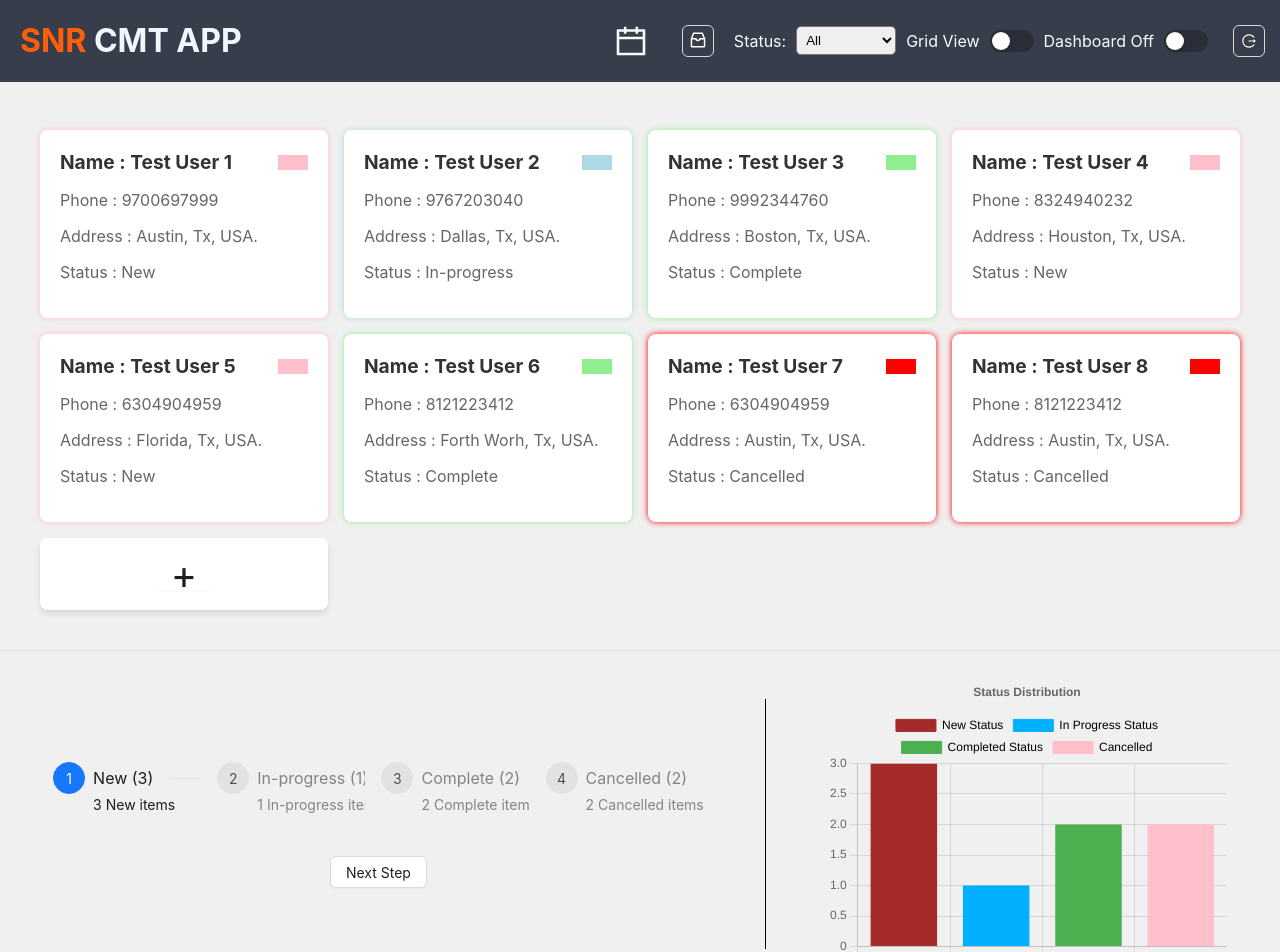
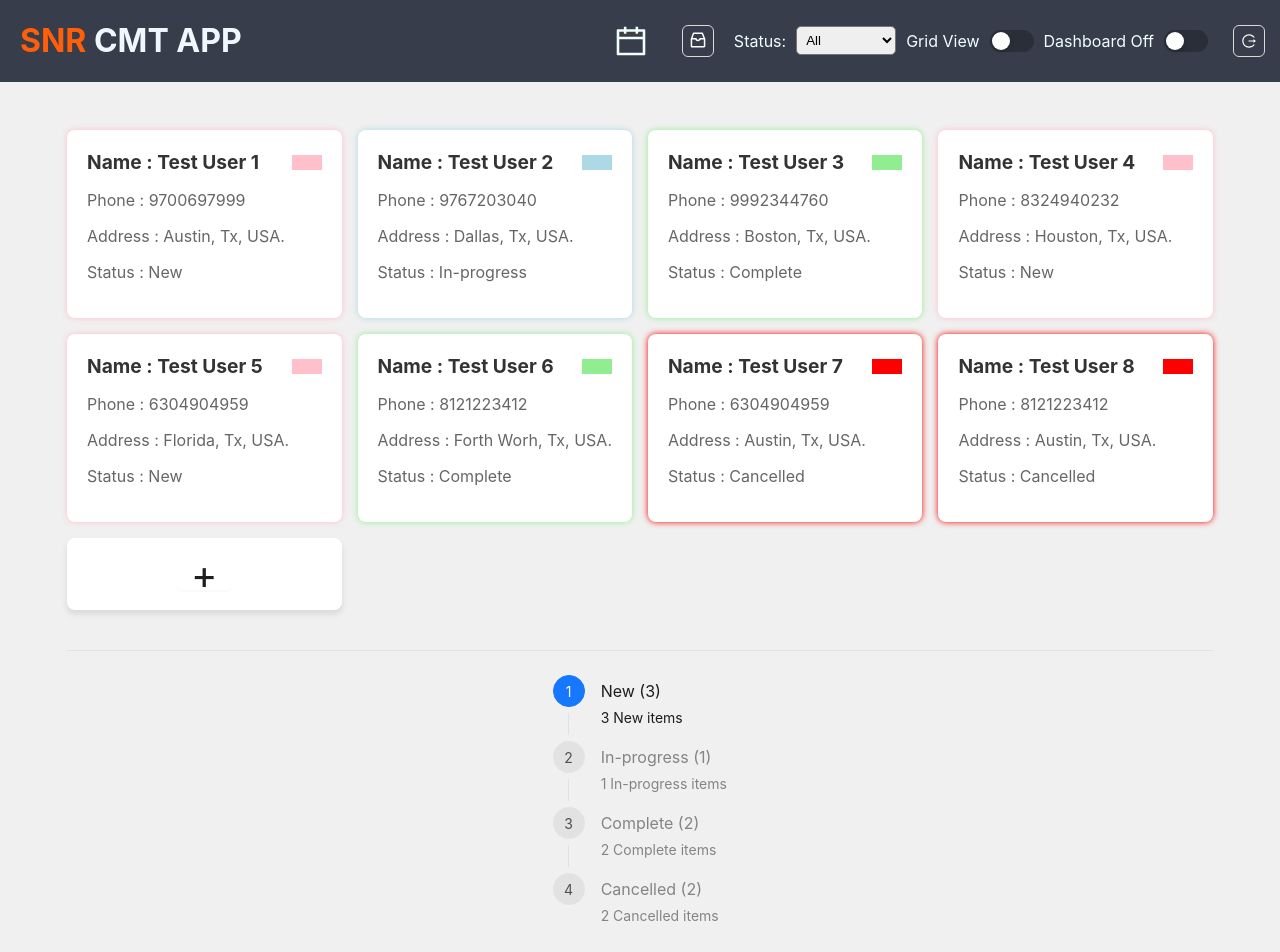
Before and after one commit to snrtrunksoft/snr-css-cmt_app, a React (Create React App) app: page / in a window 1280 px wide. Shown: the top 952 px of the page. Built offline with nearby package versions, Linux system fonts and the light colour scheme.

Commit message:
CalendarPage - updated the commentBox and some alignments

```diff
--- a/src/AddNewNameCard.js
+++ b/src/AddNewNameCard.js
@@ -7,6 +7,7 @@ const AddNewNameCard = ({
     data,
     setNewRecordName,
     setNewRecordPhone,
+    setNewRecordAge,
     setNewRecordAddress,
     setNewRecordStatus,
     newRecordStatus,
@@ -20,6 +21,7 @@ const AddNewNameCard = ({
         reset();
         setNewRecordName("");
         setNewRecordPhone("");
+        setNewRecordAge("")
         setNewRecordAddress("");
         setNewRecordStatus("New");
     };
@@ -66,6 +68,17 @@ const AddNewNameCard = ({
                 </Row>
                 <Row>
                     <Col>
+                        <h2>Age : </h2>
+                    </Col>
+                    <Col>
+                        <h2><input
+                            type="number" {...register("Age")}
+                            onChange={(e) => {setNewRecordAge(e.target.value)}}
+                        /></h2>
+                    </Col>
+                </Row>
+                <Row>
+                    <Col>
                         <h2>Address : </h2>
                     </Col>
                     <Col>
--- a/src/App.css
+++ b/src/App.css
@@ -25,6 +25,6 @@
 }
 
 .table{
-  width: 40%;
+  width: 100%;
   padding-top: 30px;
 }
--- a/src/App.js
+++ b/src/App.js
@@ -5,6 +5,7 @@ import Header from './Header';
 import Footer from './Footer';
 import AddNewNameCard from './AddNewNameCard';
 import { Button, Col, Divider, Modal, Row, Steps, Table, } from "antd";
+import CalendarPage from "./CalendarPage";
 import { Bar, Pie } from 'react-chartjs-2';
 import { Chart as ChartJS, CategoryScale, LinearScale, BarElement, Title, Tooltip, Legend, ArcElement } from 'chart.js';
 
@@ -14,14 +15,16 @@ ChartJS.register(CategoryScale, LinearScale, BarElement, Title, Tooltip, Legend,
 function App() {
 
   const [ isAddNewNameCardModalOpen, setIsAddNewNameCardModalOpen ] = useState(false);
-  const [current, setCurrent] = useState(0);
+  const [ current, setCurrent ] = useState(0);
   const [ dataView, setDataView ] = useState("grid");
   const [ newRecordName, setNewRecordName ] = useState('');
   const [ newRecordPhone, setNewRecordPhone ] = useState('');
+  const [ newRecordAge, setNewRecordAge ] = useState('');
   const [ newRecordAddress, setNewRecordAddress ] = useState('');
   const [ newRecordStatus, setNewRecordStatus ] = useState("New");
   const [ statusSelection, setStatusSelection ] = useState("All");
   const [ hideDashboard, setHideDashboard ] = useState(false);
+  const [ openCalendarPage, setOpenCalendarPage ] = useState(false);
 
   const [ data, setData]  = useState([
       { id: 1, Name: "Test User 1", Phone:"9700697999", Age:20, Address: {
@@ -31,7 +34,12 @@ function App() {
         city: 'Austin',
         state: 'Tx',
         Country: 'USA',
-      }, Status: "New",Comments:["hii1","Hello"] },
+      },
+        Status: "New",
+        Comments:[
+          {commentId:'1231',commentMessage:'hii',author:'Sandy'},
+          {commentId:'1232',commentMessage:'hello',author:'Sandy_2'},
+        ]},
       { id: 2, Name: "Test User 2", Phone:"9767203040", Age:24, Address: {
         street1: 'test address st2',
         stree2: 'test address st2',
@@ -39,7 +47,11 @@ function App() {
         city: 'Dallas',
         state: 'Tx',
         Country: 'USA',
-      }, Status: "In-progress",Comments:["hii2"] },
+      },
+        Status: "In-progress",
+        Comments:[
+           {commentId:'1331',commentMessage:'hii2',author:''},
+        ]},
       { id: 3, Name: "Test User 3", Phone:"9992344760", Age:14, Address: {
         street1: 'test address st3',
         stree2: 'test address st3',
@@ -47,7 +59,10 @@ function App() {
         city: 'Boston',
         state: 'Tx',
         Country: 'USA',
-      }, Status: "Complete",Comments:["hii3"] },
+      }, Status: "Complete",
+        Comments:[
+          {commentId:'1431',commentMessage:'hii3',author:''},
+        ]},
       { id: 4, Name: "Test User 4", Phone:"8324940232", Age:25, Address: {
         street1: 'test address st4',
         stree2: 'test address st4',
@@ -55,7 +70,10 @@ function App() {
         city: 'Houston',
         state: 'Tx',
         Country: 'USA',
-      }, Status: "New",Comments:["hii4"] },
+      }, Status: "New",
+      Comments:[
+        {commentId:'1531',commentMessage:'hii4',author:''},
+      ]},
       { id: 5, Name: "Test User 5", Phone:"6304904959", Age:28, Address: {
         street1: 'test address st5',
         stree2: 'test address st5',
@@ -63,7 +81,9 @@ function App() {
         city: 'Florida',
         state: 'Tx',
         Country: 'USA',
-      }, Status: "New",Comments:["hii5"] },
+      }, Status: "New",Comments:[
+        {commentId:'1631',commentMessage:'hii5',author:''},
+        ]},
       { id: 6, Name: "Test User 6", Phone:"8121223412", Age:35, Address: {
         street1: 'test address st6',
         stree2: 'test address st6',
@@ -71,7 +91,9 @@ function App() {
         city: 'Forth Worh',
         state: 'Tx',
         Country: 'USA',
-      }, Status: "Complete",Comments:["hii6"] },
+      }, Status: "Complete",Comments:[
+        {commentId:'1731',commentMessage:'hii6',author:''},
+        ]},
       {id: 7, Name: "Test User 7", Phone:"6304904959", Age:28, Address: {
         street1: 'test address st1',
         stree2: 'test address st1',
@@ -79,7 +101,9 @@ function App() {
         city: 'Austin',
         state: 'Tx',
         Country: 'USA',
-      }, Status: "Cancelled",Comments:["hii5"] },
+      }, Status: "Cancelled",Comments:[
+        {commentId:'1831',commentMessage:'hii7',author:''},
+        ]},
       { id: 8, Name: "Test User 8", Phone:"8121223412", Age:35, Address: {
         street1: 'test address st1',
         stree2: 'test address st1',
@@ -87,13 +111,16 @@ function App() {
         city: 'Austin',
         state: 'Tx',
         Country: 'USA',
-      }, Status: "Cancelled",Comments:["hii6"] }
+      }, Status: "Cancelled",Comments:[
+        {commentId:'1931',commentMessage:'hii8',author:''},
+      ]},
   ]);
 
   const [ duplicateData, setDuplicateData ] = useState(data);
   const [ commentBox, setCommentBox ] = useState([]);
 
   console.log("comment Box:",commentBox);
+  console.log("data:",duplicateData);
 
   useEffect(()=>{
     setDuplicateData(data);
@@ -188,8 +215,28 @@ function App() {
     },
     {
       title:'Address',
-      dataIndex:'Address',
+      dataIndex:"Address",
       key:'Address',
+      render: (address) => {
+        return (
+          <div
+            style={{
+              maxHeight: '60px', // Limit the height
+              overflow: 'hidden', // Hide overflow content
+              textOverflow: 'ellipsis', // Optional: show ellipsis if text overflows
+              display: 'inline-block', // Ensure it behaves like a block element
+              whiteSpace:'nowrap'
+            }}
+          >
+            {Object.keys(address).map((key, index) => (
+              <div key={index}>
+                {address[key]}
+              </div>
+            ))}
+          </div>
+        );
+      },
+
     },
     {
       title:'Status',
@@ -204,8 +251,10 @@ function App() {
     id: parseInt(data[data.length - 1]['id']) + 1,
     Name: newRecordName,
     Phone: newRecordPhone,
+    Age: newRecordAge,
     Address: newRecordAddress,
-    Status: newRecordStatus
+    Status: newRecordStatus,
+    Comments:[],
   }
   const handleAddNewNameCard = () =>{
     setData(prevData => [...prevData, newRecord]);
@@ -239,7 +288,7 @@ function App() {
   );
 
   return (
-    <div className="app">
+    <div className='app'>
         <Header
           dropDownList={dropDownList}
           dataView={dataView}
@@ -247,8 +296,11 @@ function App() {
           setHideDashboard={setHideDashboard}
           hideDashboard={hideDashboard}
           commentBox={commentBox}
+          openCalendarPage={openCalendarPage}
+          setOpenCalendarPage={setOpenCalendarPage}
           />
-
+      {!openCalendarPage ? (
+        <div>
           {dataView === "table" ? (
             <div className='table'>
               <Table
@@ -299,22 +351,21 @@ function App() {
           <Divider type='horizontal'/>
           <div style={{width:"100%"}} hidden={hideDashboard}>
             <Row className='graph'>
-          <Col>
+              <Col >
                 {/* <Pie data={graphData} options={options}></Pie> */}
                 <Steps
                   width="100%"
                   current={current}
                   items={stepsData}
+                  onChange={(e)=>setCurrent(e)}
+                  direction='vertical'
                 />
-            <center>
-              <Button style={{marginTop:'40px'}} onClick={() => setCurrent((prev) => (prev + 1) % stepsData.length)}>
-                Next Step
-              </Button>
-            </center>
               </Col>
+            </Row>
              <Col>
-            <Divider type='vertical' style={{height:250,backgroundColor:'black'}}></Divider>
+                <Divider type='horizontal' ></Divider>
               </Col>
+            <Row className='graph'>
               <Col>
                 <Bar data={graphData} options={options} height="300px" width="400px"  ></Bar>
               </Col>
@@ -330,6 +381,7 @@ function App() {
               data={data}
               setNewRecordName={setNewRecordName}
               setNewRecordPhone={setNewRecordPhone}
+              setNewRecordAge={setNewRecordAge}
               setNewRecordAddress={setNewRecordAddress}
               setNewRecordStatus={setNewRecordStatus}
               newRecordStatus={newRecordStatus}
@@ -337,6 +389,11 @@ function App() {
               handleAddNewNameCard={handleAddNewNameCard}
               />
           </Modal>
+        </div>
+      ) : (
+        <div>
+          <CalendarPage/>
+        </div>)}
         <Divider type='horizontal'/>
         {<Footer/>}
     </div>
--- a/src/Header.js
+++ b/src/Header.js
@@ -1,14 +1,13 @@
-import { Badge, Button, Card, Drawer, Modal, Space, Switch } from "antd";
+import { Badge, Button, Card, Drawer, Space, Switch } from "antd";
 import { CalendarTwoTone, InboxOutlined, LogoutOutlined } from "@ant-design/icons";
 import React, { useState } from "react";
-import CalendarPage from "./CalendarPage";
 import "./Header.css";
 
-const Header = ({ dropDownList, dataView, setDataView, setHideDashboard, hideDashboard, commentBox, }) =>{
+const Header = ({ dropDownList, dataView, setDataView, setHideDashboard, hideDashboard, commentBox, openCalendarPage, setOpenCalendarPage }) =>{
 
     const [ view, setView ] = useState("Grid");
     const [ handleInboxDrawer, setHandleInboxDrawer ] = useState(false);
-    const [ openCalendarModal, setOpenCalendarModal ] = useState(false);
+
 
     return(
         <header className="header">
@@ -18,8 +17,8 @@ const Header = ({ dropDownList, dataView, setDataView, setHideDashboard, hideDas
             </div>
             <div className='header-right'>
                 <CalendarTwoTone
-                    twoToneColor="azure"
-                    onClick={()=>setOpenCalendarModal(true)}
+                    twoToneColor={openCalendarPage ? "" : "azure"}
+                    onClick={()=>setOpenCalendarPage(prev => !prev)}
                     style={{fontSize:'32px',margin:'15px'}}
                     />
                 <div style={{padding:'0px 20px'}}>
@@ -51,30 +50,23 @@ const Header = ({ dropDownList, dataView, setDataView, setHideDashboard, hideDas
                 width="40%"
                 onClose={() => setHandleInboxDrawer(false)}
                 >
-                {commentBox.length === 0 ? (<center><h2 style={{color:'#9999'}}>Inbox is Empty..</h2></center>):commentBox.map((item) => (
+                {commentBox.length === 0 ? (<center><h2 style={{color:'#9999'}}>Inbox is Empty..</h2></center>):commentBox.map((item,index) => (
                 <Space
+                    key={index}
                     direction="vertical"
                     size="middle"
                     style={{
                         width: '100%',
                     }}
                     >
-                    <Badge.Ribbon text={item.Name} color={item.color}>
+                    <Badge.Ribbon text={item.comment[item.comment.length - 1]["author"]} color={item.color}>
                         <Card title={item.Name} size="small">
-                        {item.comment[item.comment.length - 1]}
+                        {item.comment[item.comment.length - 1]["commentMessage"]}
                         </Card>
                     </Badge.Ribbon>
                 </Space>
             ))}
             </Drawer>
-            <Modal
-                open={openCalendarModal}
-                onClose={()=>setOpenCalendarModal(false)}
-                onCancel={()=>setOpenCalendarModal(false)}
-                footer={null}
-                >
-                <CalendarPage/>
-            </Modal>
         </header>
     );
 };
--- a/src/NameCard.js
+++ b/src/NameCard.js
@@ -15,7 +15,11 @@ const NameCard = ({ Id, Name, Phone, Age, address, Status, comments, setDuplicat
                 prevData.map(prev =>
                     prev.id === Id ? {
                         ...prev,
-                        Comments: [...prev.Comments,newComment]
+                        Comments: [...prev.Comments, {
+                            commentID : parseInt(comments[comments.length - 1]["commentId"]) + 1,
+                            commentMessage:newComment,
+                            author:"TBD",
+                        }]
                     } : prev)
             );
             const existingData = commentBox.findIndex((person) => person.Name === Name);
@@ -24,14 +28,18 @@ const NameCard = ({ Id, Name, Phone, Age, address, Status, comments, setDuplicat
                 setCommentBox(prevComments =>
                     prevComments.map((prev, index) =>
                         index === existingData
-                            ? { ...prev, comment: [...prev.comment, newComment] }
+                            ? { ...prev, comment: [...prev.comment, {
+                                commentId:prev.comment.length + 1,
+                                commentMessage:newComment,
+                                author:'TBD',
+                            }] }
                             : prev
                     )
                 );
             } else {
                 setCommentBox(prevComments => [
                     ...prevComments,
-                    { Name,color, comment: [newComment] }
+                    { Name,color, comment: [{commentId:'1',commentMessage:newComment,author:'TBD'}] }
                 ]);
             }
         }
@@ -79,21 +87,23 @@ const NameCard = ({ Id, Name, Phone, Age, address, Status, comments, setDuplicat
                 onClose={()=>{setNameCardDrawer(false);setNewComment("")}}
                 >
                 <div className="nameDrawer">
-                    <h2>Name : {Name}</h2>
+                    <span style={{display:'flex',alignItems:'center',justifyContent:'space-between',margin:'0',height:'30px'}}>
+                        <h2>Name : { Name }, { Age }</h2>
+                        <h2 style={{backgroundColor:`${color}`,borderRadius:'5px',padding:'0px 5px'}}>{Status}</h2>
+                    </span>
                     <h3>Phone : { Phone }</h3>
-                    <h3>Age : { Age }</h3>
-                    <h3>Address : { addressKeys.map((item) => address[item] + ( item !== "Country" ? ", " :"."))}</h3>
-                    <h3>Status : { Status }</h3>
+                    <h3 style={{marginBottom:'-10px'}}>Address : </h3> <h3> { addressKeys.map((item,index) => <span key={index}>{address[item]}{ item !== "Country" ? "," : "." }<br/></span>)} </h3>
                     <h3>Comments :</h3>
                     <Row style={{display:'flex',flexDirection:'column',marginBottom:'20px'}}>
-                        {comments.map((comment) =>(
+                        {comments.map((comment,index) =>(
                             <Space
+                                key={index}
                                 direction="vertical"
                                 size="middle"
                                 style={{
                                     width: '100%'}}>
-                                    <Badge.Ribbon text={Name} color={color}>
-                                        <Card size="small">{comment}</Card>
+                                    <Badge.Ribbon text={comment["author"]} color={color}>
+                                        <Card size="small">{comment["commentMessage"]}</Card>
                                     </Badge.Ribbon>
                             </Space>
                         ))}
```
Lines whose indentation alone changed are shown as unchanged.
